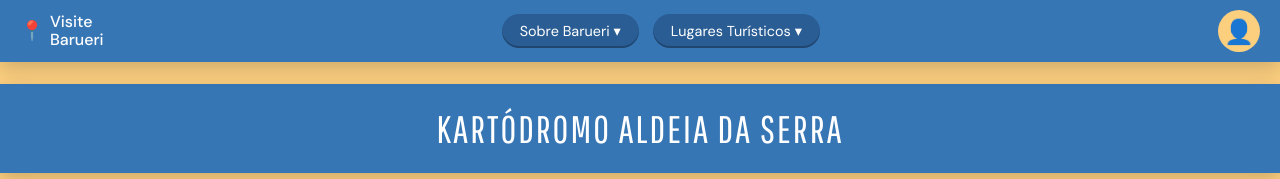
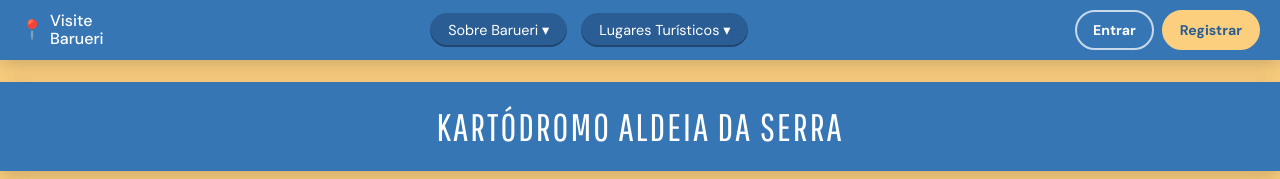
Before and after one commit to Guilherme-Augusto-INF/sites-testes, a plain HTML site: page Visite-Barueri/kartodromo.html in a window 1280 px wide. Shown: the top 179 px of the page. Drawn offline with nearby package versions, Linux system fonts and the light colour scheme.

Commit message:
feat: adiciona acesso e perfil em kartodromo.html

```diff
--- a/Visite-Barueri/kartodromo.html
+++ b/Visite-Barueri/kartodromo.html
@@ -1,12 +1,17 @@
 <!DOCTYPE html>
 <html lang="pt-BR">
 <head><meta charset="UTF-8"><meta name="viewport" content="width=device-width, initial-scale=1"><title>Kartódromo Aldeia da Serra – Visite Barueri</title>
-<link rel="preconnect" href="https://fonts.googleapis.com"><link href="https://fonts.googleapis.com/css2?family=DM+Sans:wght@400;500;700&family=Pathway+Gothic+One&display=swap" rel="stylesheet"><link rel="stylesheet" href="css/style.css"></head>
+<link rel="preconnect" href="https://fonts.googleapis.com"><link href="https://fonts.googleapis.com/css2?family=DM+Sans:wght@400;500;700&family=Pathway+Gothic+One&display=swap" rel="stylesheet"><link rel="stylesheet" href="css/style.css"><script src="https://cdn.jsdelivr.net/npm/@supabase/supabase-js@2"></script>
+<script src="js/header-auth.js" defer></script>
+</head>
 <body>
 <header class="topo"><a class="logo" href="index.html"><span class="pin">📍</span><span>Visite<br>Barueri</span></a><nav>
 <div class="menu"><button>Sobre Barueri ▾</button><div class="sub"><a href="historia.html">História de Barueri</a><a href="curiosidades.html">Curiosidades</a><a href="quem-somos.html">Quem somos</a><a href="contato.html">Contato</a></div></div>
 <div class="menu"><button>Lugares Turísticos ▾</button><div class="sub"><a href="locais.html">Todos os locais</a><a href="arena-barueri.html">Arena Barueri</a><a href="parque-dom-jose.html">Parque Dom José</a><a href="kartodromo.html">Kartódromo</a><a href="praca-das-artes.html">Praça das Artes</a><a href="feira-noturna.html">Feira Noturna</a><a href="museu-da-biblia.html">Museu da Bíblia</a></div></div>
-</nav><a class="user" href="login.html" title="Entrar">👤</a></header>
+</nav><div class="auth-actions" id="auth-actions">
+    <a class="auth-btn" href="login.html">Entrar</a>
+    <a class="auth-btn auth-register" href="cadastro.html">Registrar</a>
+  </div></header>
 <main><section class="page local"><h2 class="faixa">Kartódromo Aldeia da Serra</h2><div class="conteudo">
 <img src="images/kartodromo.jpg" alt="Kartódromo Aldeia da Serra"><div class="caixa">
 <p><b>Endereço:</b><br>Estrada Dr. Yojiro Takaoka, 280 – Aldeia da Serra, Barueri – SP. Acesso pelo km 32 da Rodovia Castello Branco.</p>
```
